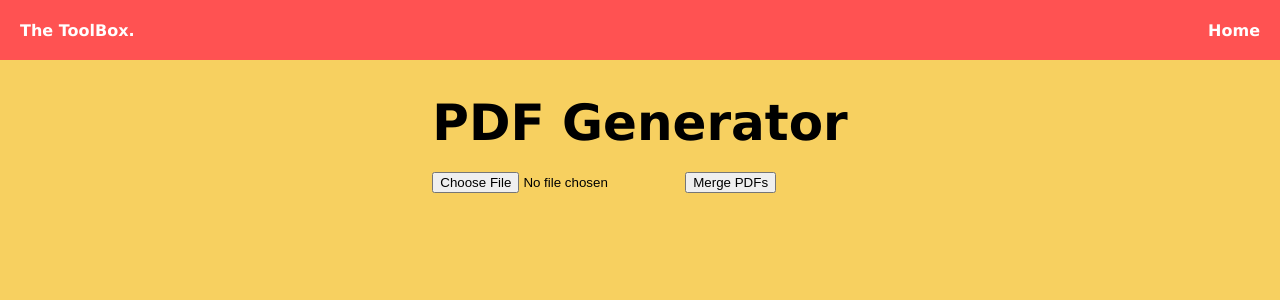
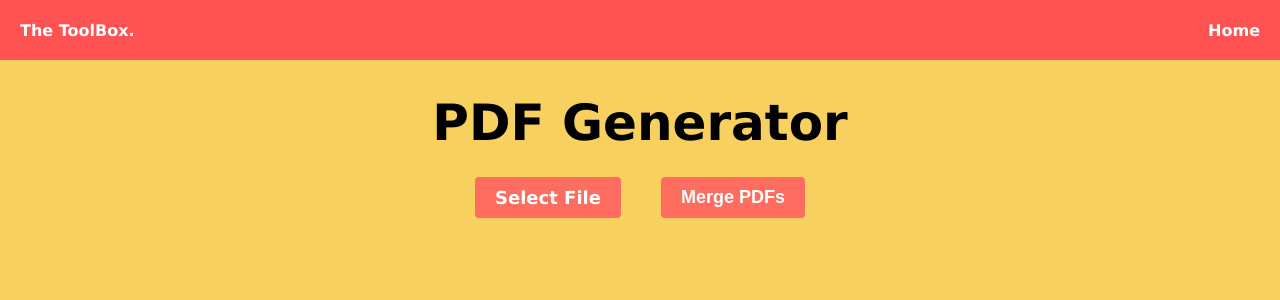
Before and after one commit to joselozano2003/Toolbox, a Next.js app: page /pdf in a window 1280 px wide. Shown: the top 300 px of the page. Built offline with nearby package versions, Linux system fonts and the light colour scheme.

Commit message:
Finished page for PDFs

```diff
--- a/app/globals.css
+++ b/app/globals.css
@@ -16,3 +16,15 @@ body{
 	margin-bottom: 20px;
 	align-items: center;
 }
+
+.file-upload-label {
+	background-color: #FF6D60;
+	color: white;
+	padding: 10px 20px;
+	border-radius: 4px;
+	border: none;
+	cursor: pointer;
+	margin: 5px 20px;
+	font-size: large;
+	font-weight: 700;
+}
--- a/app/pdf/page.tsx
+++ b/app/pdf/page.tsx
@@ -8,7 +8,7 @@ export const metadata = {
 export default async function PDF() {
     return(
         <div>
-            <h1 className="title">PDF Generator</h1>
+            <h1 style={{textAlign: 'center'}} className="title">PDF Generator</h1>
             <PdfMerger />
         </div>
     )
--- a/app/pdf/pdfMerger.tsx
+++ b/app/pdf/pdfMerger.tsx
@@ -1,4 +1,5 @@
 'use client';
+import styles from '@/styles/Pdf.module.css'
 
 import React, { useState } from 'react';
 import { PDFDocument } from 'pdf-lib';
@@ -69,11 +70,18 @@ export function PdfMerger() {
   };
 
   return (
-    <div>
-        <form onSubmit={handleMerge}>
-            <input type="file" name="pdfFiles" onChange={handleFileChange} />
-            <button type="submit">Merge PDFs</button>
-        </form>
+    <div className={styles.parent}>
+        <div className={styles.buttons}>
+            <form onSubmit={handleMerge} className={styles.header} style={{display: 'flex', justifyContent: 'space-around'}}>
+                <label htmlFor="pdfFiles" className="file-upload-label">
+                    Select File
+                </label>
+                <input type="file" id="pdfFiles" name="pdfFiles" onChange={handleFileChange} style={{ display: 'none' }} />
+                <button type="submit" className="file-upload-label">
+                    Merge PDFs
+                </button>
+            </form>
+        </div>
 
         {pdfFiles.length > 0 && (
             <div>
@@ -82,7 +90,7 @@ export function PdfMerger() {
                     {pdfFiles.map((file, index) => (
                         <li key={index}>
                             {file.name}
-                            <button onClick={() => handleRemoveFile(index)}>Remove</button>
+                            <button className="file-upload-label" onClick={() => handleRemoveFile(index)}>Remove</button>
                         </li>
                     ))}
                 </ul>
--- /dev/null
+++ b/styles/Pdf.module.css
@@ -0,0 +1,16 @@
+.header{
+    display: flex;
+    justify-content: space-around;
+}
+
+.parent{
+    display: flex;
+    flex-direction: column;
+    align-items: center;
+}
+
+.buttons{
+    display: flex;
+    justify-content: space-around;
+    width: 100%;
+}
```
